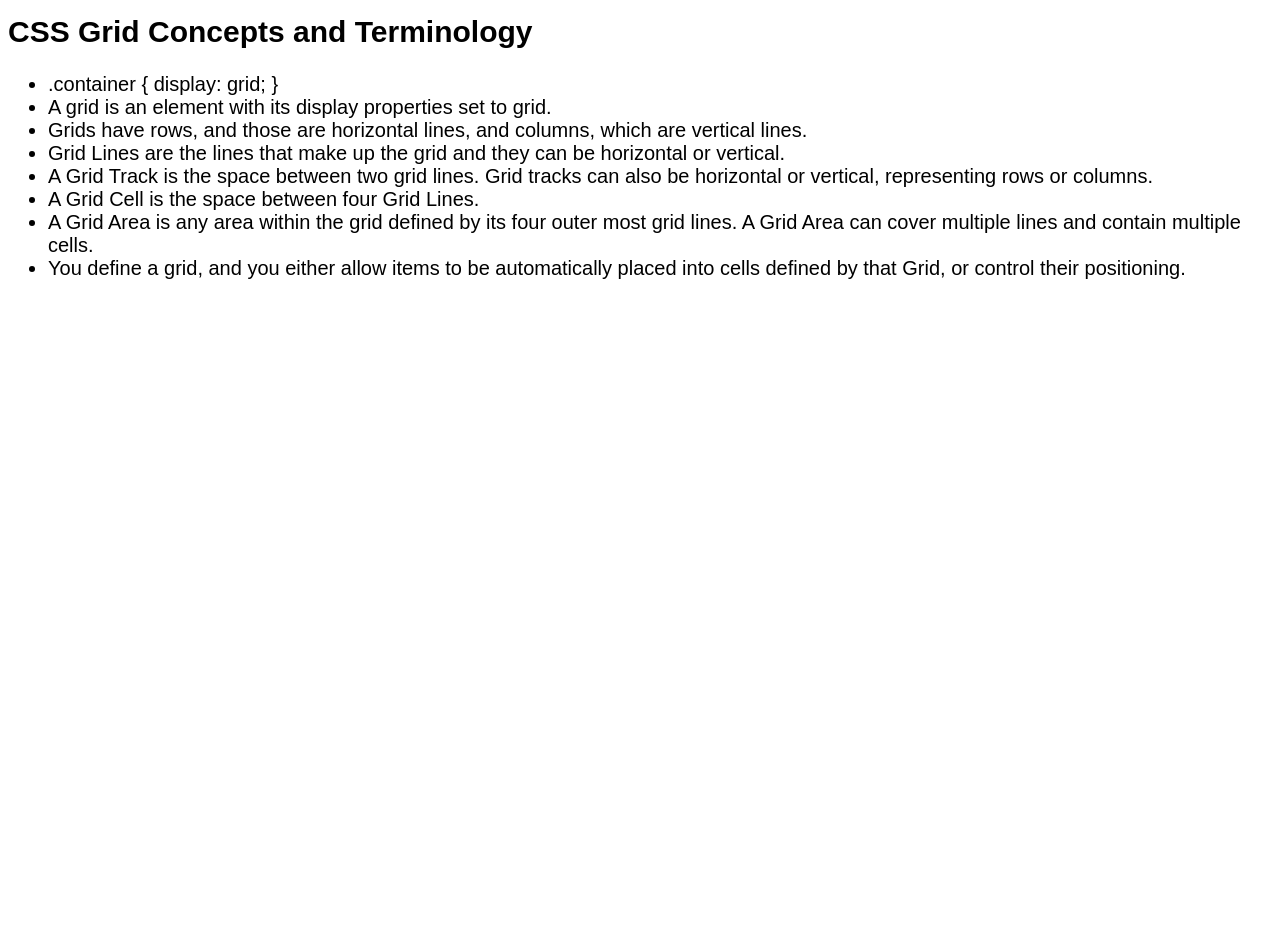
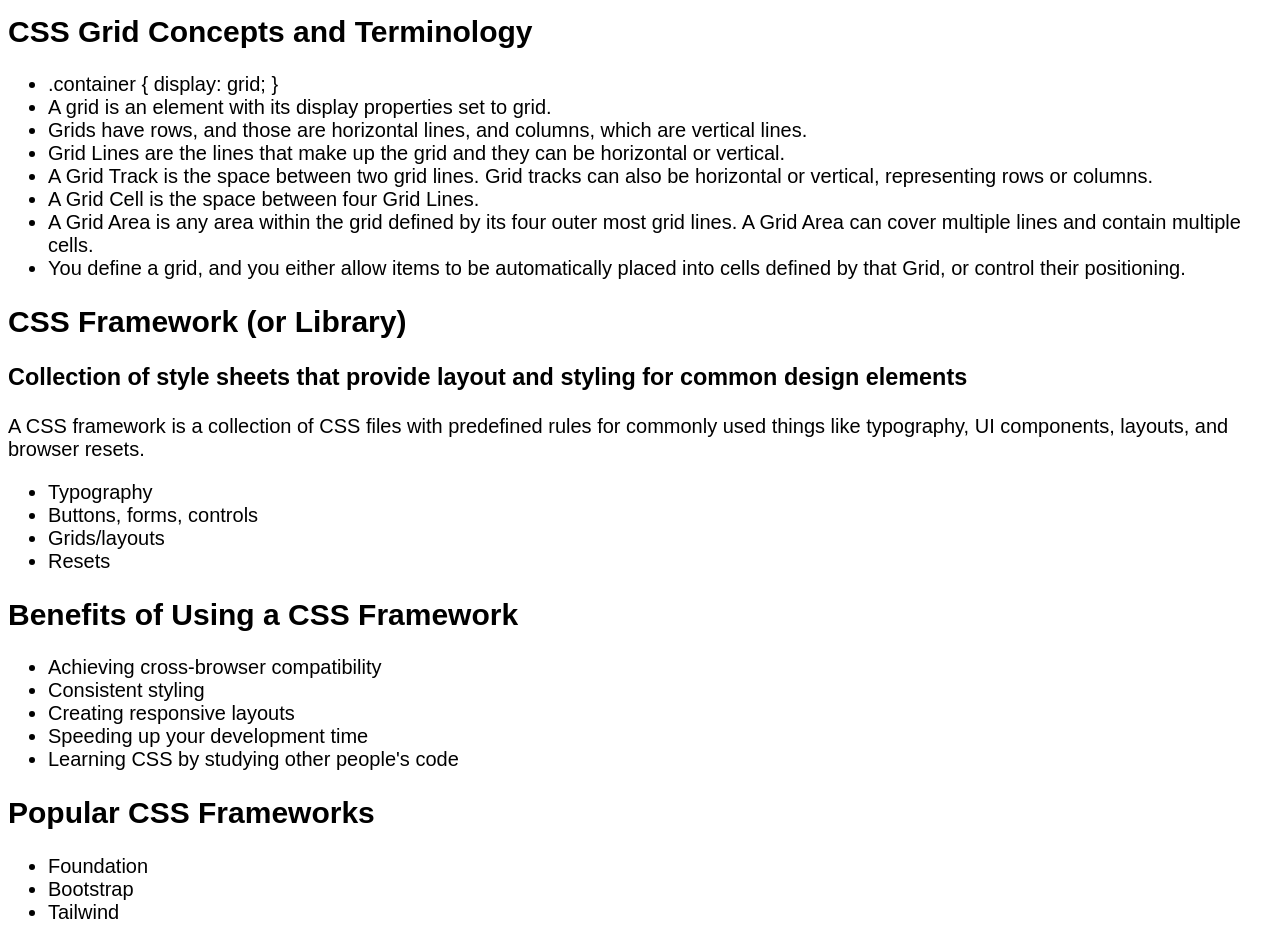
Before and after one commit to r-scott25/css-portfolio, a website: page Layouts/layouts.html in a window 1280 px wide. Shown: the part 1935-2879 px from the top of the page. Before the commit the page ends 2235 px from the top, so only its background shows below. Drawn offline with Linux system fonts and the light colour scheme.

Commit message:
css frameworks

```diff
--- a/Layouts/layouts.html
+++ b/Layouts/layouts.html
@@ -129,9 +129,35 @@
     <li>A Grid Cell is the space between four Grid Lines.</li>
     <li>A Grid Area is any area within the grid defined by its four outer most grid lines.
         A Grid Area can cover multiple lines and contain multiple cells.</li>
-    <li>You define a grid, and you either allow items to be automatically placed into cells defined by that Grid, or control their positioning.</li>
+    <li>You define a grid, and you either allow items to be automatically placed into cells defined by that Grid,
+        or control their positioning.</li>
   </ul>
 
+  <h2>CSS Framework (or Library)</h2>
+  <h3>Collection of style sheets that provide layout and styling for common design elements</h3>
+  <p>A CSS framework is a collection of CSS files with predefined rules for commonly used things like typography, UI components, layouts, and browser resets.</p>
+  <ul>
+    <li>Typography</li>
+    <li>Buttons, forms, controls</li>
+    <li>Grids/layouts</li>
+    <li>Resets</li>
+  </ul>
+
+  <h2>Benefits of Using a CSS Framework</h2>
+  <ul>
+    <li>Achieving cross-browser compatibility</li>
+    <li>Consistent styling</li>
+    <li>Creating responsive layouts</li>
+    <li>Speeding up your development time</li>
+    <li>Learning CSS by studying other people's code</li>
+  </ul>
+
+  <h2>Popular CSS Frameworks</h2>
+  <ul>
+    <li>Foundation</li>
+    <li>Bootstrap</li>
+    <li>Tailwind</li>
+  </ul>
 
 
 
```
